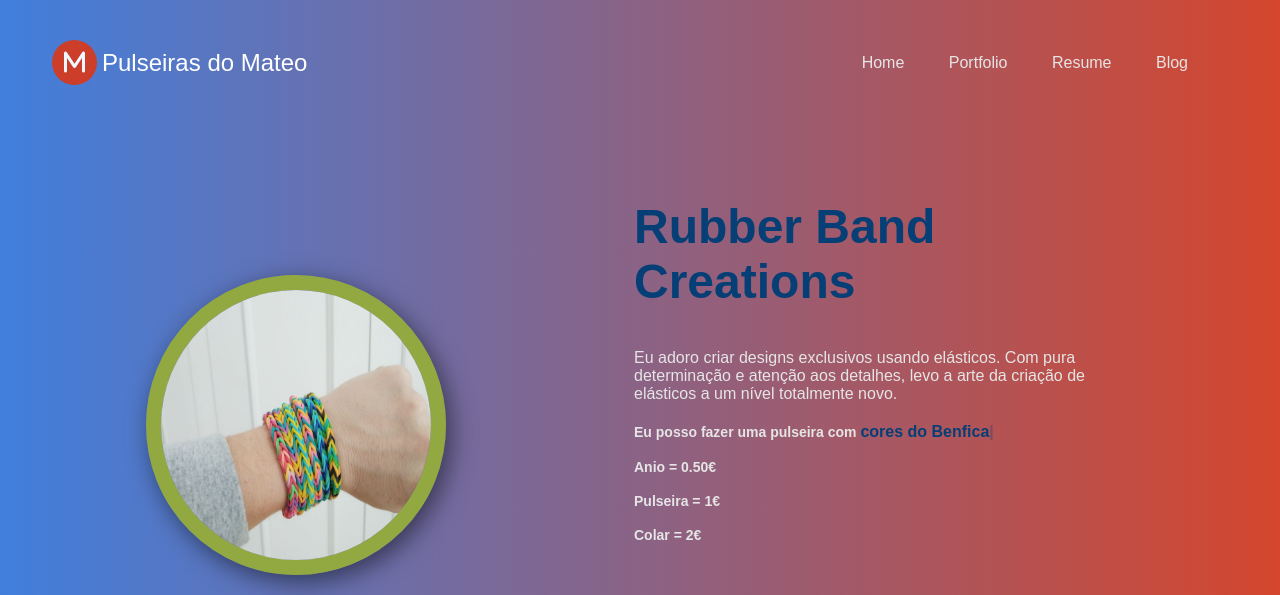
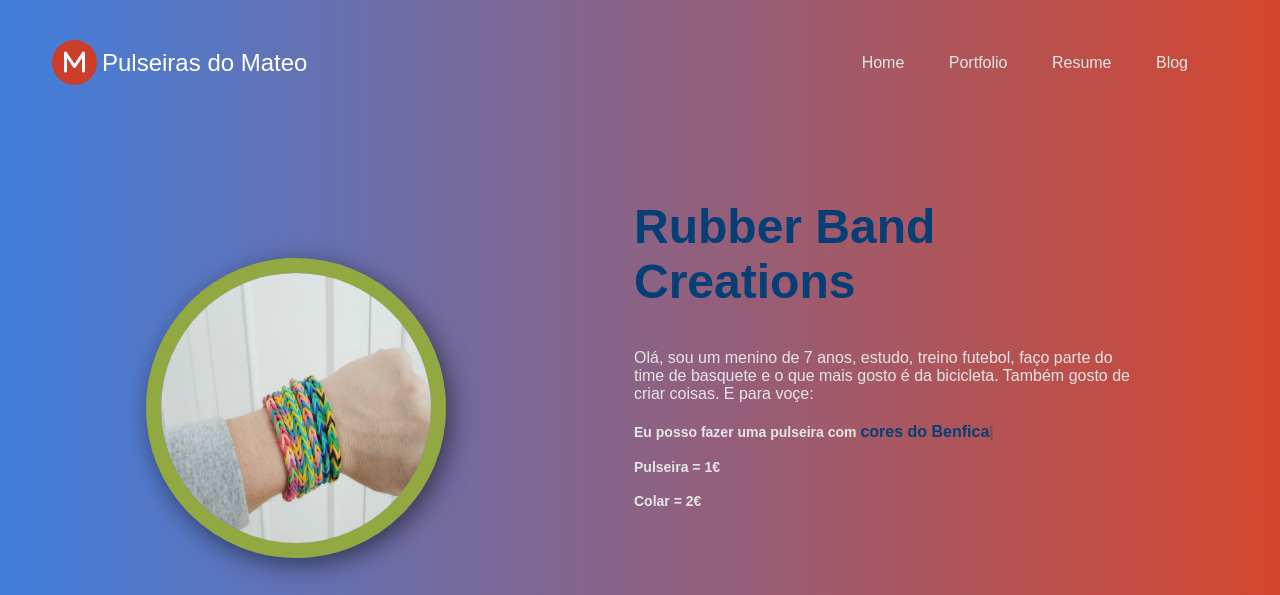
Before and after one commit to estebanlarrotech/Mateo, a plain HTML site: page index.html in a window 1280 px wide. Shown: the top 595 px of the page. Drawn offline with nearby package versions, Linux system fonts and the light colour scheme; a script that the page names is missing.

Commit message:
Update index.html
Main text updated

```diff
--- a/index.html
+++ b/index.html
@@ -41,14 +41,11 @@
         <div class="hero-text">
 
             <h1>Rubber Band Creations</h1>
-            <p>  Eu adoro criar designs
-                 exclusivos usando elásticos. Com pura determinação e atenção aos
-                  detalhes, levo a arte da criação de elásticos a um nível
-                  totalmente novo.</p>
+            <p>Olá, sou um menino de 7 anos, estudo, treino futebol, faço parte do time de basquete e o que mais gosto é da bicicleta. Também gosto de criar coisas. E para voçe:</p>
 
 
             <h2>Eu posso fazer uma pulseira com <span class="input">Pulseiras maker</span></h2><br>
-            <h2>Anio = 0.50€</h2> <br>
+
             <h2>Pulseira = 1€</h2> <br>
             <h2>Colar = 2€</h2> <br>
 
```
